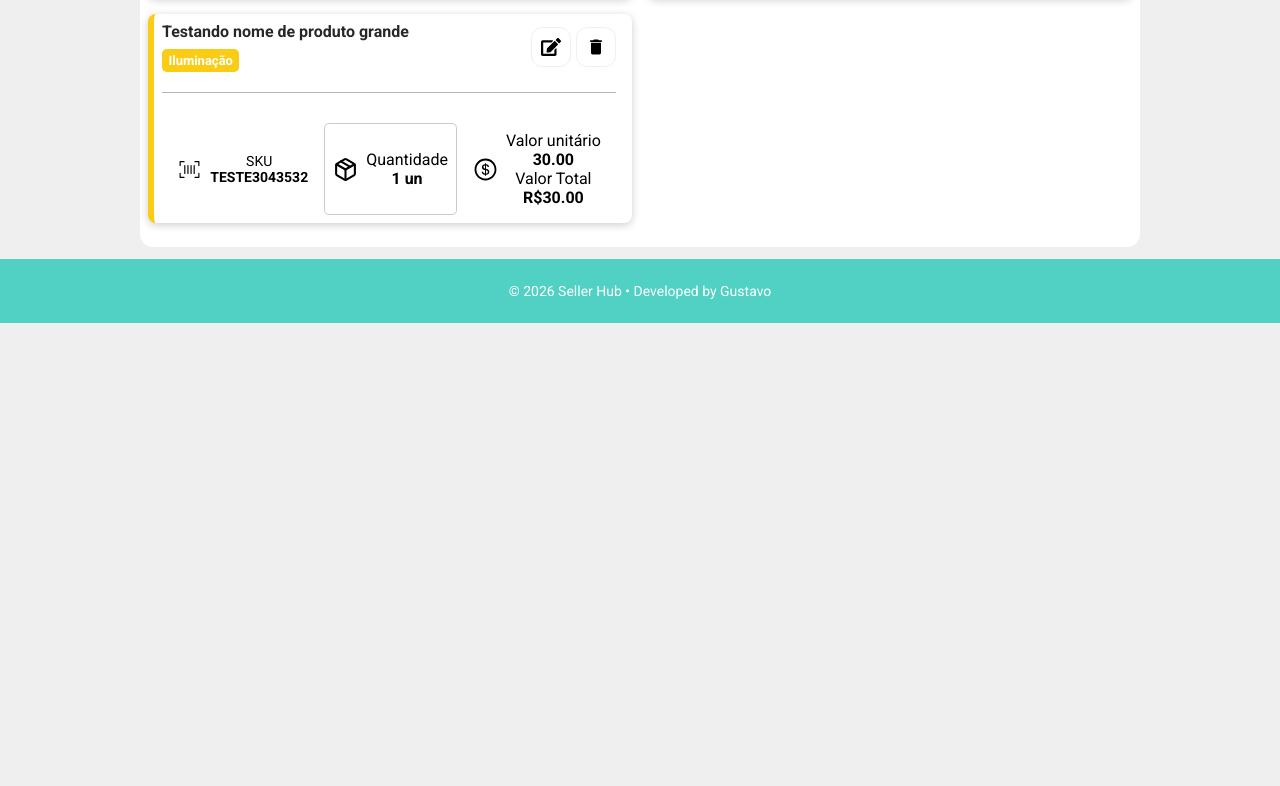
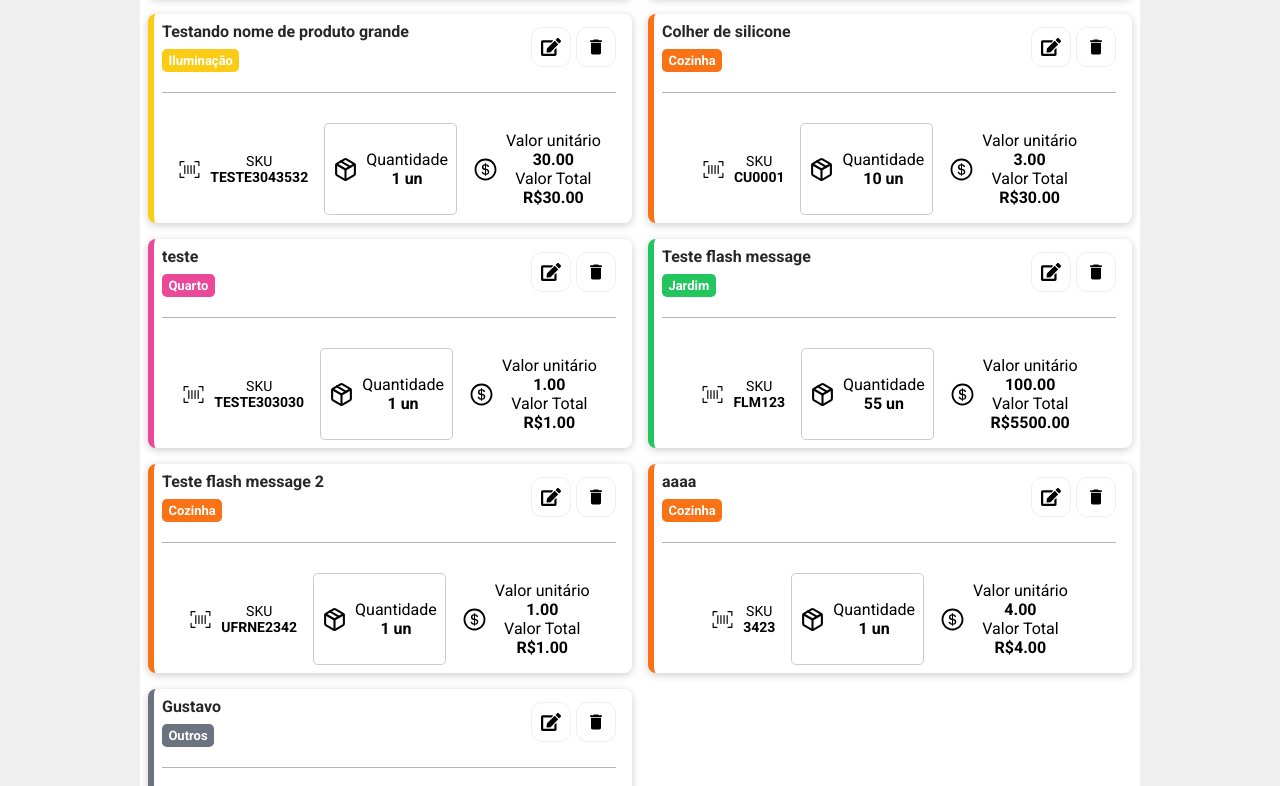
Before and after one commit to Gustavoo1122/SellerHub, a React (Create React App) app: page /products in a window 1280 px wide. Shown: the part 1114-1900 px from the top of the page. Before the commit the page ends 1437 px from the top, so only its background shows below. Built offline with nearby package versions, Linux system fonts and the light colour scheme; data requests are answered from the project's data file; the HTML template or start-up script is replaced by a standard one; a web font is replaced by a local one.

Commit message:
feat: implement flash messages for product actions

```diff
--- a/db.json
+++ b/db.json
@@ -80,6 +80,60 @@
       "preco_custo": "30",
       "preco_venda": "100",
       "id": "djWAD4CoC7Q"
+    },
+    {
+      "nome_produto": "Colher de silicone",
+      "sku": "CU0001",
+      "categoria": "Cozinha",
+      "quantidade": "10",
+      "preco_custo": "3",
+      "preco_venda": "8",
+      "id": "cagFIcTsqpQ"
+    },
+    {
+      "nome_produto": "teste",
+      "sku": "TESTE303030",
+      "categoria": "Quarto",
+      "quantidade": "1",
+      "preco_custo": "1",
+      "preco_venda": "5",
+      "id": "73tf6etdpl8"
+    },
+    {
+      "nome_produto": "Teste flash message",
+      "sku": "FLM123",
+      "categoria": "Jardim",
+      "quantidade": "55",
+      "preco_custo": "100",
+      "preco_venda": "350",
+      "id": "8TAMDXfJHNI"
+    },
+    {
+      "nome_produto": "Teste flash message 2",
+      "sku": "UFRNE2342",
+      "categoria": "Cozinha",
+      "quantidade": "1",
+      "preco_custo": "1",
+      "preco_venda": "2",
+      "id": "ynx2p8f2VOc"
+    },
+    {
+      "nome_produto": "aaaa",
+      "sku": "3423",
+      "categoria": "Cozinha",
+      "quantidade": "1",
+      "preco_custo": "4",
+      "preco_venda": "6",
+      "id": "Nod4LYU32Gk"
+    },
+    {
+      "nome_produto": "Gustavo",
+      "sku": "TESTE303030",
+      "categoria": "Outros",
+      "quantidade": "4",
+      "preco_custo": "25",
+      "preco_venda": "500",
+      "id": "hMHXeMMQvMA"
     }
   ],
   "categorias": [
--- a/src/components/Form/NewProductForm/index.js
+++ b/src/components/Form/NewProductForm/index.js
@@ -49,8 +49,9 @@ export default function NewProductForm() {
     e.preventDefault();
 
     try{
+
     await createProducts(product);
-    navigate('/products');
+    navigate('/products', {state: {message: 'Produto cadastrado com sucesso!'}});
 
     }
     catch(error){
--- /dev/null
+++ b/src/components/Layout/Message/Message.module.css
@@ -0,0 +1,19 @@
+.message{
+    width: 100%;
+    padding: 1rem;
+    border: 1px solid #000;
+    margin-bottom: 2rem;
+    border-radius: 5px;
+}
+
+.success{
+    color: #155724;
+    background-color: #d4edda;
+    border-color: #c3e6cb;
+}
+
+.error{
+    color: #571515;
+    background-color: #edd4d4;
+    border-color: #e6c3c3;
+}
--- /dev/null
+++ b/src/components/Layout/Message/index.js
@@ -0,0 +1,29 @@
+import React, {useState, useEffect} from 'react'
+import styles from './Message.module.css'
+
+export default function Message({type, message}) {
+    const [visible, setVisible] = useState(false);
+
+    useEffect(() => {
+        if(!message){
+            setVisible(false);
+            return
+        }
+
+        setVisible(true);
+
+        const timer = setTimeout(() => {
+            setVisible(false)
+        }, 3000)
+
+        return () => clearTimeout(timer);
+    }, [message])
+
+  return (
+    <>
+        {visible && (
+            <div className={`${styles[type]} ${styles.message}`}><p>{message}</p></div>
+        )}
+    </>
+    )
+}
--- a/src/components/pages/Products/index.js
+++ b/src/components/pages/Products/index.js
@@ -2,14 +2,24 @@ import React from 'react'
 import LinkButton from '../../Layout/LinkButton'
 import styles from './Products.module.css'
 import ListItens from '../../Layout/ListItens/ListItens'
+import Message from '../../Layout/Message'
+import { useLocation } from 'react-router-dom'
 
 export default function Products() {
+  const location = useLocation();
+  let message = '';
+
+  if(location.state){
+    message = location.state.message
+  }
+
   return (
     <div className={styles.productContainer}>
       <div className={styles.productsHeader}>
         <h2>Produtos</h2>
         <LinkButton to='/newProduct' text="Cadastrar Produto" className={styles.btnCreateProduct}/>
       </div>
+      {message && <Message message={message} type="success"/>}
       <div className={styles.productsList}>
         <ListItens />
       </div>
```
